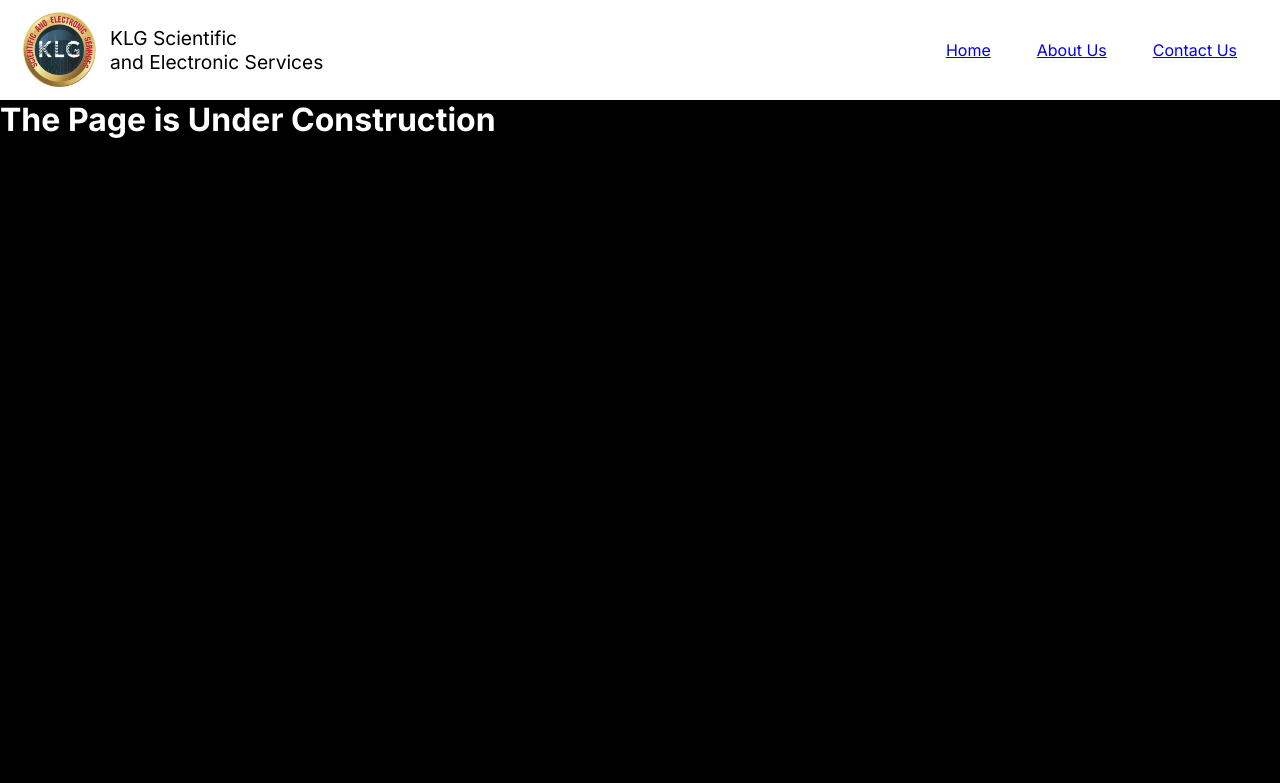
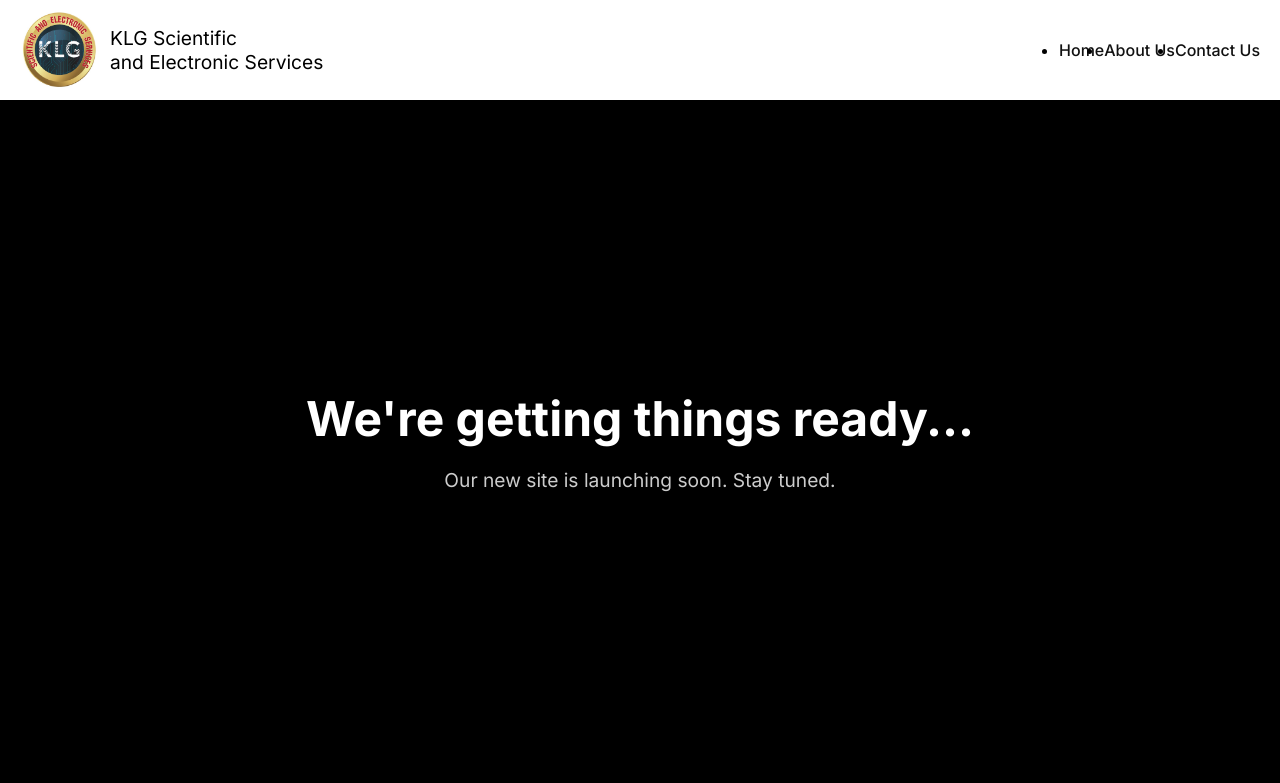
Before and after one commit to EleswarapuAneesh/Klgses, a plain HTML site: page index.html in a window 1280 px wide. Drawn offline with Linux system fonts and the light colour scheme.

Commit message:
basic edits

```diff
--- a/index.html
+++ b/index.html
@@ -52,9 +52,35 @@
             justify-content: center;
         }
 
-        nav ul li {
-            list-style: none;
-            margin: 0 23px;
+        nav ul li a {
+            color: #111;
+            text-decoration: none;
+            font-weight: 500;
+            transition: 0.3s;
+        }
+
+        nav ul li a:hover {
+        color: #0077cc;
+        }
+
+        .hero {
+        display: flex;
+        flex-direction: column;
+        align-items: center;
+        justify-content: center;
+        min-height: calc(100vh - 120px);
+        text-align: center;
+        padding: 40px;
+        }
+
+        .hero h1 {
+        font-size: 3rem;
+        margin-bottom: 20px;
+        }
+
+        .hero p {
+        font-size: 1.2rem;
+        color: #ccc;
         }
     </style>
 </head>
@@ -78,7 +104,11 @@
             </div>
         </nav>
     </header>
-<h1>The Page is Under Construction</h1>
+
+  <main class="hero">
+    <h1>We're getting things ready...</h1>
+    <p>Our new site is launching soon. Stay tuned.</p>
+  </main>
 </body>
 
 </html>
```
